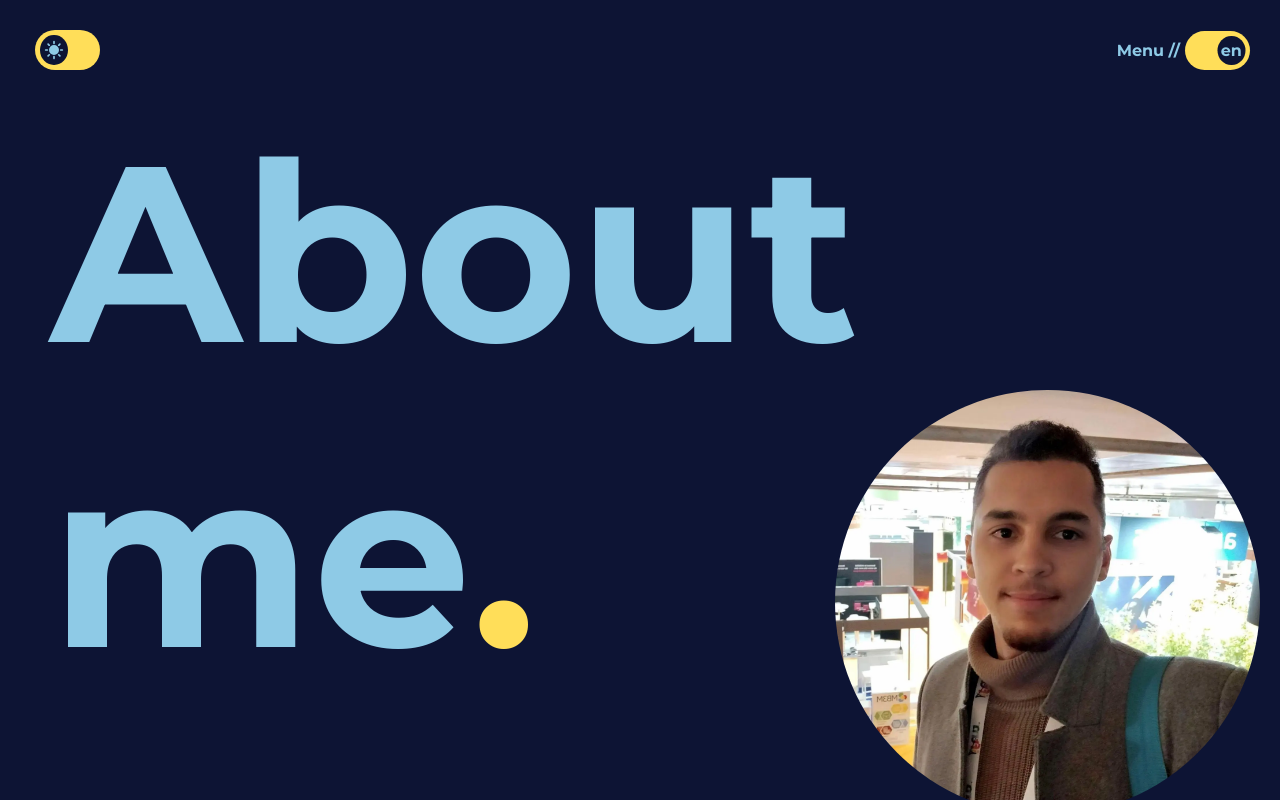
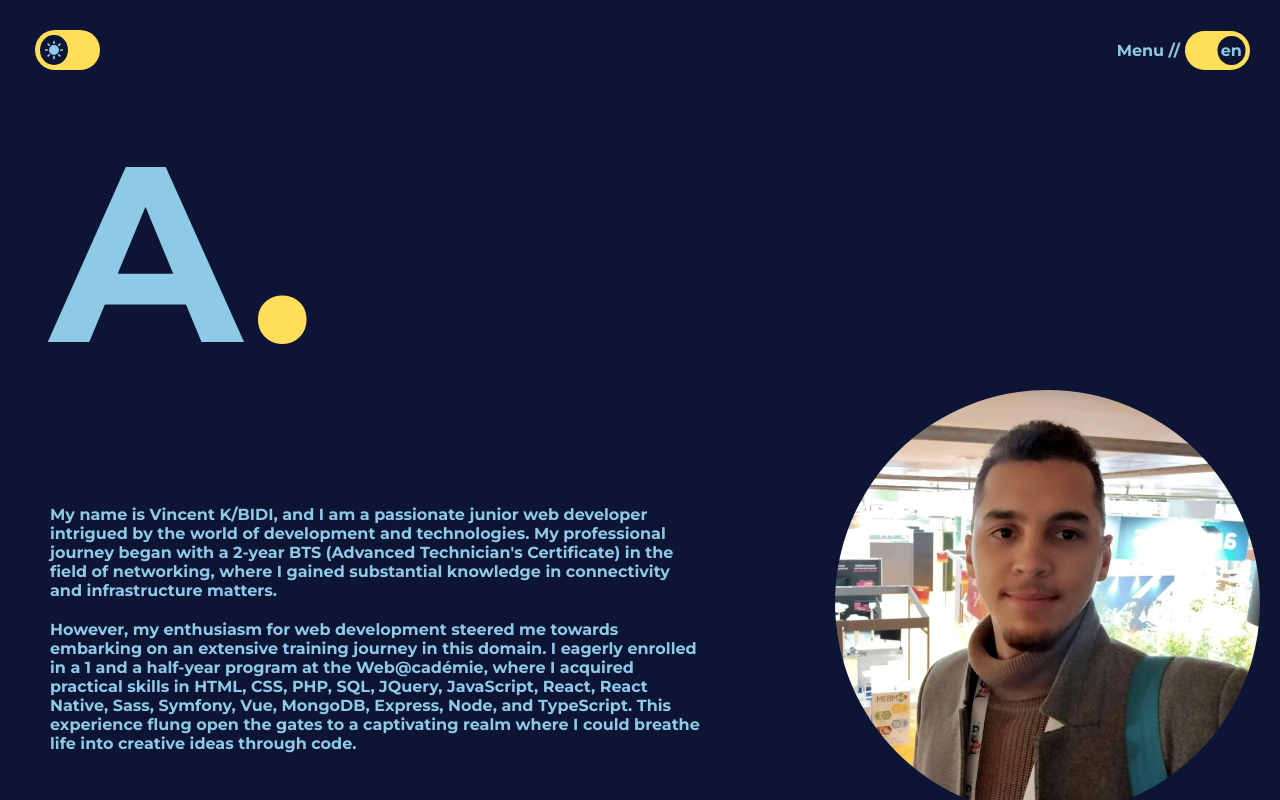
Before and after one commit to archi974/Portfolio-2.0, a React (Create React App) app: page /about-me in a window 1280 px wide. Shown: the top 800 px of the page. Built offline with nearby package versions, Linux system fonts and the light colour scheme.

Commit message:
[ADD] auto text title

```diff
--- /dev/null
+++ b/src/components/autoTypingText.jsx
@@ -0,0 +1,30 @@
+import React, { useState, useEffect } from 'react';
+
+const AutoTypingText = ({ text }) => {
+  const [displayedText, setDisplayedText] = useState('');
+  const [currentIndex, setCurrentIndex] = useState(0);
+
+  useEffect(() => {
+    if (currentIndex < text.length) {
+      const typingTimeout = setTimeout(() => {
+        setDisplayedText((prevText) => prevText + text[currentIndex]);
+        setCurrentIndex((prevIndex) => prevIndex + 1);
+      }, 200); // Délai entre chaque ajout de caractère (en millisecondes)
+
+      // Nettoyer le timeout lorsque le composant est démonté ou lorsque tout le texte a été affiché
+      return () => clearTimeout(typingTimeout);
+    } else {
+      // Réinitialiser le texte après un certain délai
+      const resetTimeout = setTimeout(() => {
+        setDisplayedText('');
+        setCurrentIndex(0);
+      }, 4000);
+
+      return () => clearTimeout(resetTimeout);
+    }
+  }, [currentIndex, text]);
+
+  return <h1>{displayedText}</h1>;
+};
+
+export default AutoTypingText;
--- a/src/pages/aboutMe.js
+++ b/src/pages/aboutMe.js
@@ -1,8 +1,10 @@
 import React, { useEffect } from 'react';
 import other from "../fixture/other.json";
+import AutoTypingText from '../components/autoTypingText';
 
 export default function AboutMe({ language }) {
     const frenchBloc = language === "fr" ? "french-bloc_aboutMe" : "";
+    const textToDisplay = other[language].titleAboutMe;
 
     useEffect(() => {
         window.scrollTo(0, 0)
@@ -10,7 +12,7 @@ export default function AboutMe({ language }) {
 
     return (
         <article className={`bloc-about-me ${frenchBloc}`}>
-            <h1>{other[language].titleAboutMe}</h1>
+            <AutoTypingText text={textToDisplay} />
             <div className="about-me_img">
                 <img src="../images/photo_profile_1470x1470.webp" alt={other.photoAboutMe.alt} />
             </div>
--- a/src/styles/pages/_aboutMe.scss
+++ b/src/styles/pages/_aboutMe.scss
@@ -12,6 +12,7 @@
         align-items: center;
         margin-bottom: 100px;
         display: block;
+        width: 850px;
 
         @media only screen and (max-width: 660px) {
             text-align: center;
@@ -111,6 +112,7 @@
 .french-bloc_aboutMe {
 
     h1 {
+        width: auto;
         @media only screen and (max-width: 1339px) {
             font-size: $font-size-medium;
         }
```
